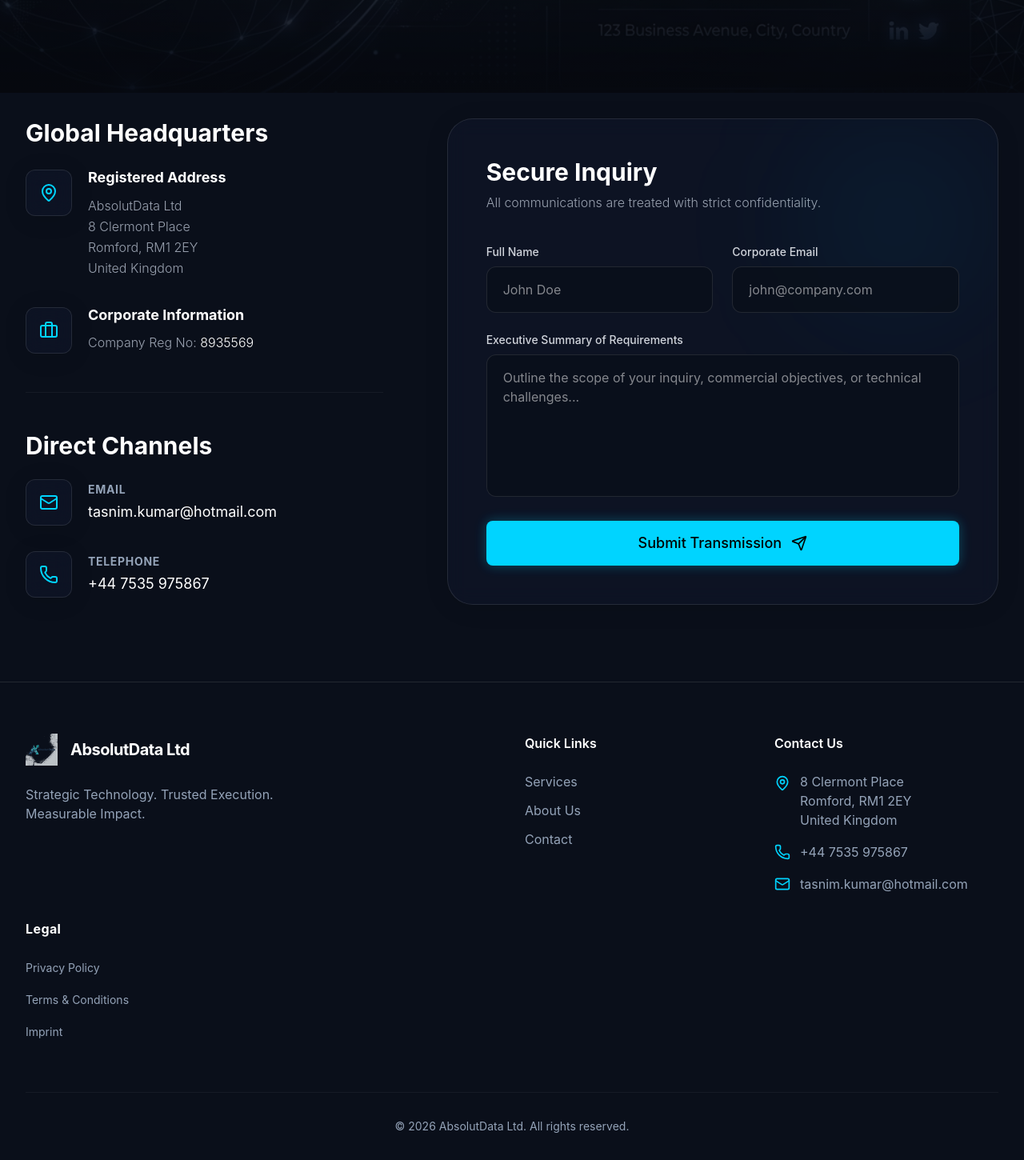
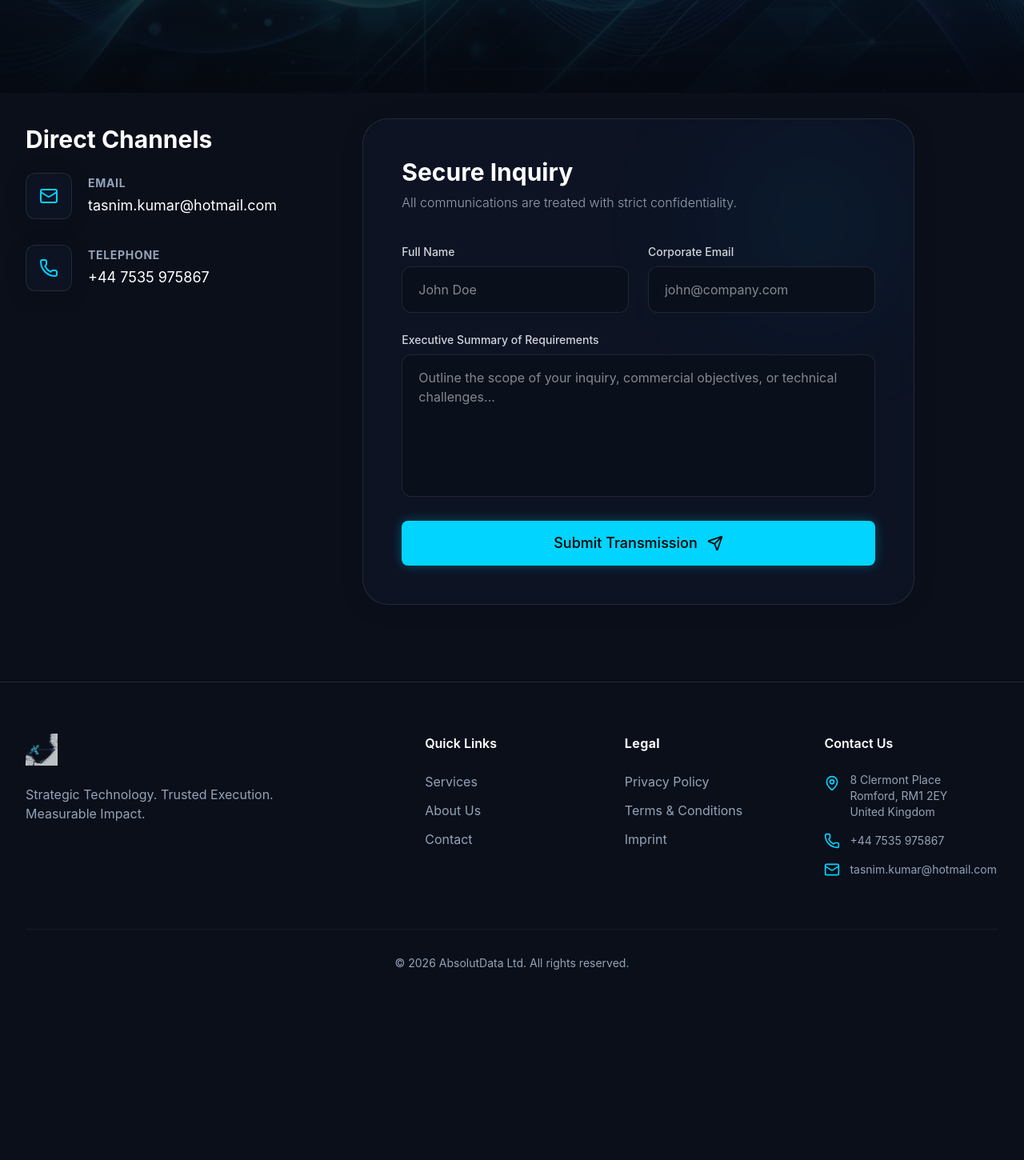
Before and after one commit to Umang00/AbsolutData-Website, a React (Vite) app: page /contact in a window 1280 px wide. Shown: the part 444-1894 px from the top of the page at 80% size. After the commit the page ends 1690 px from the top, so only its background shows below. Built offline with nearby package versions, Linux system fonts and the light colour scheme.

Commit message:
refactor: Fixed logo transparency artifacting with rembg, resolved text duplication, updated abstract contact hero, secured environment bindings, and corrected footer layout.

```diff
--- a/api/send.ts
+++ b/api/send.ts
@@ -4,7 +4,7 @@ const resend = new Resend(process.env.RESEND_API_KEY);
 
 export default async function handler(req: any, res: any) {
   if (req.method !== 'POST') {
-    return res.status(405).json({ error: 'Method not allowed' });
+    return res.status(405).json({ error: 'Method Not Allowed' });
   }
 
   try {
@@ -15,7 +15,7 @@ export default async function handler(req: any, res: any) {
     }
 
     const data = await resend.emails.send({
-      from: 'Acme <onboarding@resend.dev>', // Default resend dev sender
+      from: 'onboarding@resend.dev',
       to: 'tasnim.kumar@hotmail.com',
       subject: `New Inquiry from ${name} via Website`,
       html: `
--- a/src/components/layout/Footer.tsx
+++ b/src/components/layout/Footer.tsx
@@ -5,14 +5,13 @@ export default function Footer() {
   return (
     <footer className="border-t border-white/10 bg-[var(--color-bg-dark)] pt-16 pb-8">
       <div className="max-w-7xl mx-auto px-4 sm:px-6 lg:px-8">
-        <div className="grid grid-cols-1 md:grid-cols-4 gap-12 md:gap-8">
+        <div className="grid grid-cols-1 md:grid-cols-5 gap-12 md:gap-8">
 
           <div className="col-span-1 md:col-span-2">
             <div className="flex items-center gap-4 mb-6">
               <img src="/logo.png" alt="AbsolutData Ltd Logo" className="h-10 w-auto opacity-80" />
-              <span className="text-xl font-bold tracking-tight text-white">AbsolutData Ltd</span>
             </div>
-            <p className="text-[var(--color-text-muted)] max-w-sm mb-6">
+            <p className="text-[var(--color-text-muted)] max-w-sm mb-6 mt-2">
               Strategic Technology. Trusted Execution. Measurable Impact.
             </p>
           </div>
@@ -27,31 +26,32 @@ export default function Footer() {
           </div>
 
           <div>
+            <h4 className="text-white font-bold mb-6 tracking-wide">Legal</h4>
+            <ul className="space-y-3">
+              <li><Link to="/privacy" className="text-[var(--color-text-muted)] hover:text-white transition-colors">Privacy Policy</Link></li>
+              <li><Link to="/terms" className="text-[var(--color-text-muted)] hover:text-white transition-colors">Terms & Conditions</Link></li>
+              <li><Link to="/imprint" className="text-[var(--color-text-muted)] hover:text-white transition-colors">Imprint</Link></li>
+            </ul>
+          </div>
+
+          <div>
             <h3 className="text-white font-semibold mb-6">Contact Us</h3>
             <ul className="space-y-4">
               <li className="flex items-start gap-3 text-[var(--color-text-muted)]">
                 <MapPin size={20} className="text-[var(--color-primary)] shrink-0 mt-1" />
-                <span>8 Clermont Place<br />Romford, RM1 2EY<br />United Kingdom</span>
+                <span className="text-sm">8 Clermont Place<br />Romford, RM1 2EY<br />United Kingdom</span>
               </li>
               <li className="flex items-center gap-3 text-[var(--color-text-muted)]">
                 <Phone size={20} className="text-[var(--color-primary)] shrink-0" />
-                <a href="tel:+447535975867" className="hover:text-[var(--color-primary)] transition-colors">+44 7535 975867</a>
+                <a href="tel:+447535975867" className="text-sm hover:text-[var(--color-primary)] transition-colors">+44 7535 975867</a>
               </li>
               <li className="flex items-center gap-3 text-[var(--color-text-muted)]">
                 <Mail size={20} className="text-[var(--color-primary)] shrink-0" />
-                <a href="mailto:tasnim.kumar@hotmail.com" className="hover:text-[var(--color-primary)] transition-colors">tasnim.kumar@hotmail.com</a>
+                <a href="mailto:tasnim.kumar@hotmail.com" className="text-sm hover:text-[var(--color-primary)] transition-colors">tasnim.kumar@hotmail.com</a>
               </li>
             </ul>
           </div>
 
-          <div>
-            <h4 className="text-white font-bold mb-6 tracking-wide">Legal</h4>
-            <ul className="space-y-4">
-              <li><Link to="/privacy" className="text-[var(--color-text-muted)] hover:text-white transition-colors text-sm">Privacy Policy</Link></li>
-              <li><Link to="/terms" className="text-[var(--color-text-muted)] hover:text-white transition-colors text-sm">Terms & Conditions</Link></li>
-              <li><Link to="/imprint" className="text-[var(--color-text-muted)] hover:text-white transition-colors text-sm">Imprint</Link></li>
-            </ul>
-          </div>
         </div>
 
         <div className="mt-16 pt-8 border-t border-white/5 flex flex-col justify-between items-center gap-6">
--- a/src/components/layout/Navbar.tsx
+++ b/src/components/layout/Navbar.tsx
@@ -35,7 +35,6 @@ export default function Navbar() {
               alt="AbsolutData Ltd Logo"
               className="h-10 w-auto opacity-90 group-hover:opacity-100 transition-opacity"
             />
-            <span className="text-xl font-bold tracking-tight text-white hidden sm:block">AbsolutData Ltd</span>
           </Link>
 
           {/* Desktop Nav */}
--- a/src/pages/About.tsx
+++ b/src/pages/About.tsx
@@ -28,7 +28,7 @@ export default function About() {
             initial={{ opacity: 0 }}
             animate={{ opacity: 1 }}
             transition={{ duration: 0.6, delay: 0.2 }}
-            className="text-xl md:text-2xl text-[var(--color-text-muted)] max-w-3xl mx-auto font-light"
+            className="text-xl md:text-2xl text-white max-w-3xl mx-auto font-light"
           >
             Engineering competitive advantage through rigorous technology advisory and precise execution.
           </motion.p>
@@ -84,8 +84,8 @@ export default function About() {
       {/* Leadership / History Footer Note */}
       <section className="py-24 border-t border-white/5 bg-white/[0.01]">
         <div className="max-w-4xl mx-auto px-4 sm:px-6 lg:px-8 text-center">
-            <h3 className="text-2xl text-white font-bold mb-6">Established 2017</h3>
-            <p className="text-lg text-gray-400 font-light leading-relaxed">
+            <h3 className="text-2xl text-white font-bold mb-6">Established In 2017</h3>
+            <p className="text-lg text-white font-light leading-relaxed">
               Based in the United Kingdom, AbsolutData Ltd has quietly powered the digital infrastructure and risk management strategies for complex organizations requiring zero-compromise partnerships.
             </p>
         </div>
--- a/src/pages/Contact.tsx
+++ b/src/pages/Contact.tsx
@@ -1,7 +1,7 @@
 import { useState } from 'react';
 import { PageWrapper } from '../components/layout/PageWrapper';
 import { Button } from '../components/ui/Components';
-import { Mail, MapPin, Phone, Briefcase, Send } from 'lucide-react';
+import { Mail, Phone, Send } from 'lucide-react';
 import { toast } from 'sonner';
 import { motion } from 'framer-motion';
 
@@ -70,7 +70,7 @@ export default function Contact() {
             initial={{ opacity: 0 }}
             animate={{ opacity: 1 }}
             transition={{ duration: 0.6, delay: 0.2 }}
-            className="text-xl md:text-2xl text-[var(--color-text-muted)] max-w-3xl mx-auto font-light"
+            className="text-xl md:text-2xl text-white max-w-3xl mx-auto font-light"
           >
             Direct access to our senior advisory and engineering leadership to discuss your strategic imperatives.
           </motion.p>
@@ -83,41 +83,9 @@ export default function Contact() {
           <div className="grid grid-cols-1 lg:grid-cols-12 gap-12 items-start">
 
             {/* Left Col: Info */}
-            <div className="col-span-1 lg:col-span-5 space-y-12 pr-0 lg:pr-8">
+            <div className="col-span-1 lg:col-span-4 space-y-12 pr-0 lg:pr-4">
 
-              <div>
-                <h2 className="text-3xl font-bold mb-6 text-white">Global Headquarters</h2>
-                <div className="space-y-8">
-                  <div className="flex gap-5 items-start group">
-                    <div className="glass-panel p-4 rounded-xl mt-1 transition-colors group-hover:border-[var(--color-primary)]/50">
-                      <MapPin className="text-[var(--color-primary)] w-6 h-6" />
-                    </div>
-                    <div>
-                      <h4 className="text-lg font-bold text-white mb-2">Registered Address</h4>
-                      <p className="text-gray-400 leading-relaxed font-light">
-                        AbsolutData Ltd<br />
-                        8 Clermont Place<br />
-                        Romford, RM1 2EY<br />
-                        United Kingdom
-                      </p>
-                    </div>
-                  </div>
-
-                  <div className="flex gap-5 items-start group">
-                    <div className="glass-panel p-4 rounded-xl mt-1 transition-colors group-hover:border-[var(--color-primary)]/50">
-                      <Briefcase className="text-[var(--color-primary)] w-6 h-6" />
-                    </div>
-                    <div>
-                      <h4 className="text-lg font-bold text-white mb-2">Corporate Information</h4>
-                      <p className="text-gray-400 font-light">
-                        Company Reg No: <span className="text-white">8935569</span>
-                      </p>
-                    </div>
-                  </div>
-                </div>
-              </div>
-
-              <div className="pt-12 border-t border-white/5">
+              <div className="pt-2">
                 <h2 className="text-3xl font-bold mb-6 text-white">Direct Channels</h2>
                 <div className="space-y-8">
                   <div className="flex gap-5 items-center group">
--- a/src/pages/Services.tsx
+++ b/src/pages/Services.tsx
@@ -60,7 +60,7 @@ export default function Services() {
             initial={{ opacity: 0 }}
             animate={{ opacity: 1 }}
             transition={{ duration: 0.6, delay: 0.2 }}
-            className="text-xl md:text-2xl text-[var(--color-text-muted)] max-w-3xl mx-auto font-light"
+            className="text-xl md:text-2xl text-white max-w-3xl mx-auto font-light"
           >
             Operating at the intersection of strategy, legal frameworks, and engineering excellence.
           </motion.p>
@@ -78,7 +78,7 @@ export default function Services() {
                 <img
                   src={svc.image}
                   alt={svc.title}
-                  className="w-full aspect-video object-contain transition-transform duration-700 group-hover:scale-105"
+                  className="w-full h-auto object-cover transition-transform duration-700 group-hover:scale-105"
                 />
               </div>
 
```
Also changed, not shown: public/images/hero_contact_bg.png, 1 other file (tests, documents, lock files or other folders).
